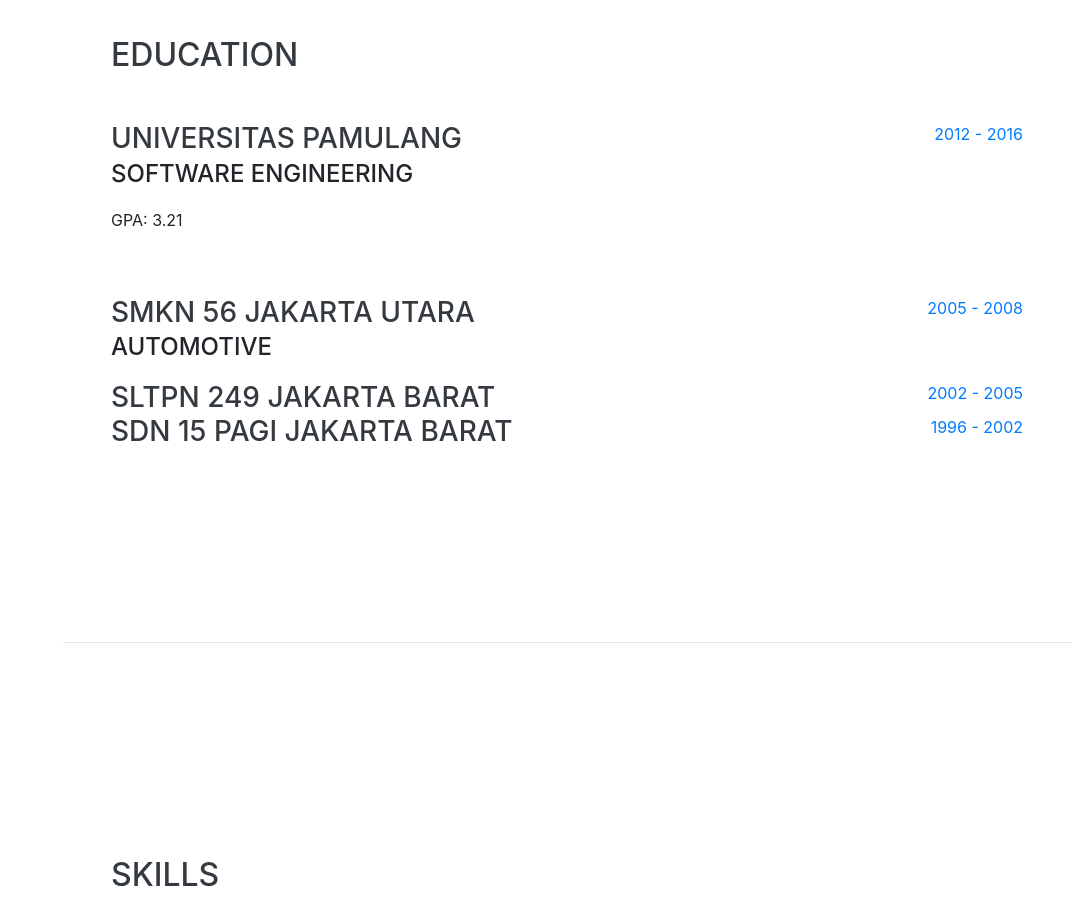
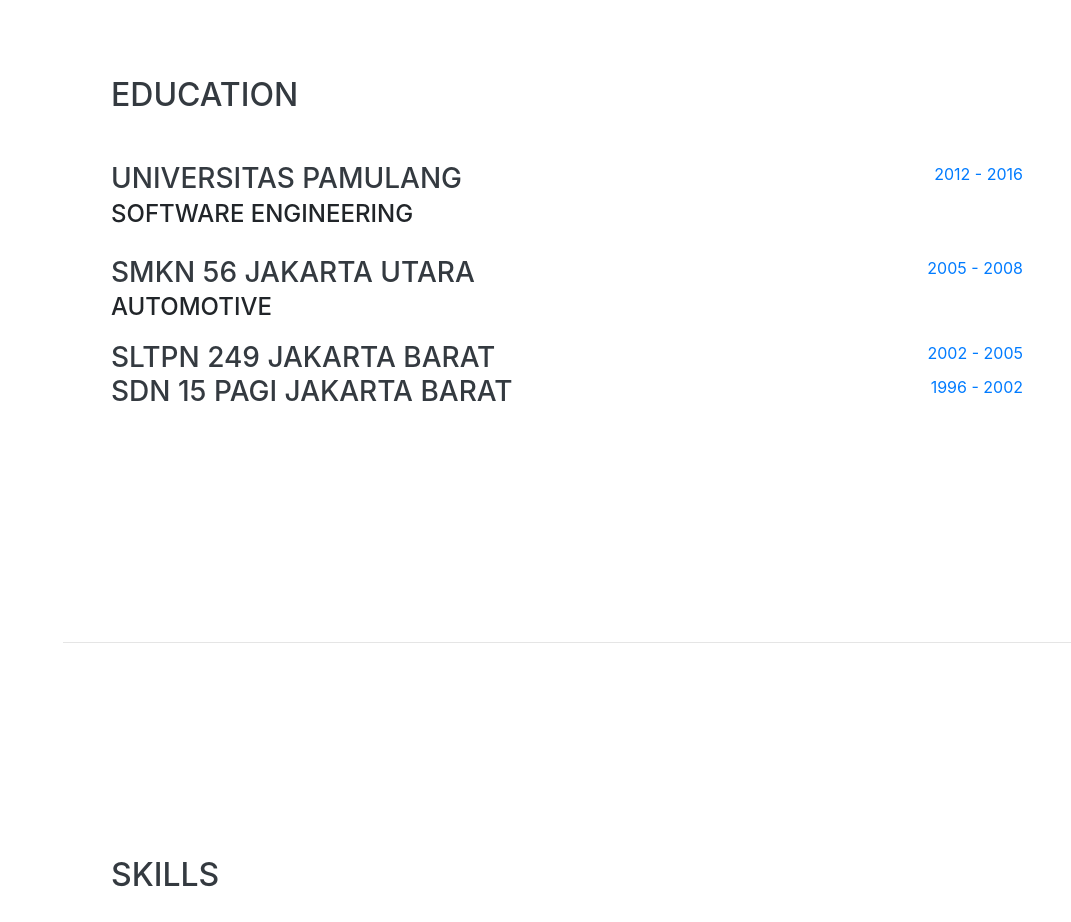
Before and after one commit to Olinawati/portofoliovhierman, a website with bundled scripts: page index.html in a window 1280 px wide. Shown: the part 1760-2682 px from the top of the page, without its empty margins (209-1280 px from the left). Built offline with nearby package versions, Linux system fonts and the light colour scheme; a web font is replaced by a local one.

Commit message:
update education

```diff
--- a/index.html
+++ b/index.html
@@ -122,11 +122,10 @@
       <div class="w-100">
         <h2 class="mb-5">Education</h2>
 
-        <div class="resume-item d-flex flex-column flex-md-row justify-content-between mb-5">
+        <div class="resume-item d-flex flex-column flex-md-row justify-content-between mb-2">
           <div class="resume-content">
             <h3 class="mb-0">Universitas Pamulang</h3>
             <div class="subheading mb-3">Software Engineering</div>
-            <p>GPA: 3.21</p>
           </div>
           <div class="resume-date text-md-right">
             <span class="text-primary">2012 - 2016</span>
```
